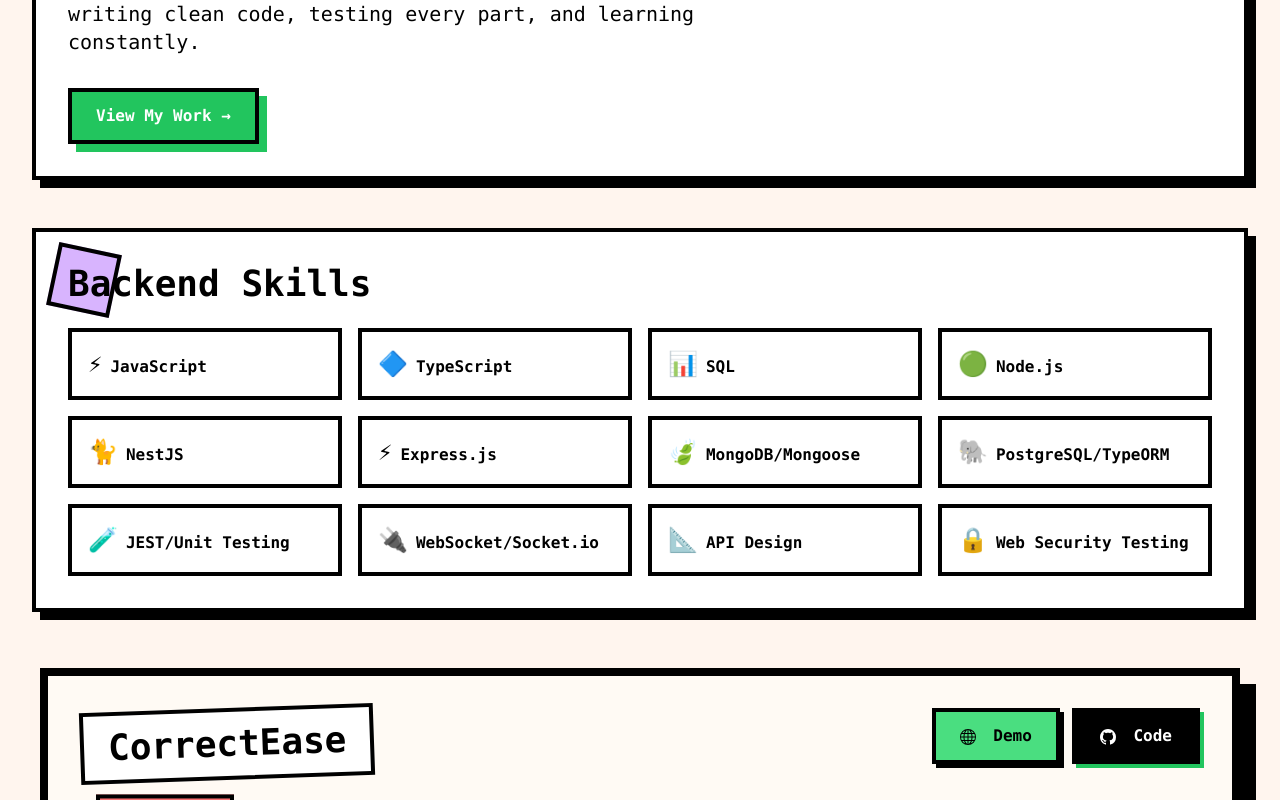
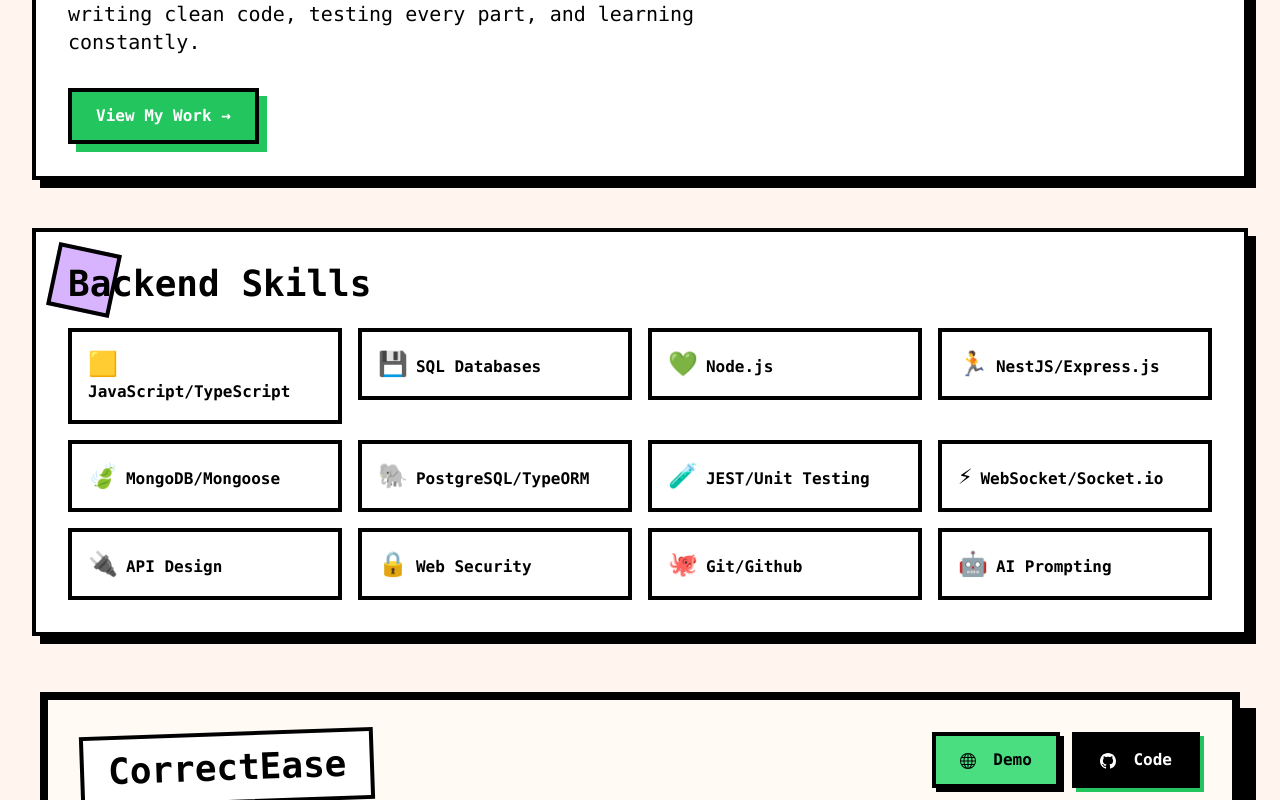
Before and after one commit to rathodrahool/portfolio-frontend, a React (Vite) app: page / in a window 1280 px wide. Shown: the part 540-1340 px from the top of the page. Built offline with nearby package versions, Linux system fonts and the light colour scheme.

Commit message:
ref: portfilio skillsection

```diff
--- a/src/pages/Portfolio.tsx
+++ b/src/pages/Portfolio.tsx
@@ -459,18 +459,18 @@
 
 const SkillsSection = () => {
   const skills = [
-    { name: "JavaScript", icon: "⚡" },
-    { name: "TypeScript", icon: "🔷" },
-    { name: "SQL", icon: "📊" },
-    { name: "Node.js", icon: "🟢" },
-    { name: "NestJS", icon: "🐈" },
-    { name: "Express.js", icon: "⚡" },
-    { name: "MongoDB/Mongoose", icon: "🍃" },
-    { name: "PostgreSQL/TypeORM", icon: "🐘" },
-    { name: "JEST/Unit Testing", icon: "🧪" },
-    { name: "WebSocket/Socket.io", icon: "🔌" },
-    { name: "API Design", icon: "📐" },
-    { name: "Web Security Testing", icon: "🔒" }
+    { name: "JavaScript/TypeScript", icon: "🟨" },  // JavaScript color
+    { name: "SQL Databases", icon: "💾" },          // Database icon
+    { name: "Node.js", icon: "💚" },                // Node.js green heart
+    { name: "NestJS/Express.js", icon: "🏃" },      // Fast/Express
+    { name: "MongoDB/Mongoose", icon: "🍃" },       // Leaf for MongoDB
+    { name: "PostgreSQL/TypeORM", icon: "🐘" },     // Postgres elephant
+    { name: "JEST/Unit Testing", icon: "🧪" },      // Test tube
+    { name: "WebSocket/Socket.io", icon: "⚡" },     // Real-time/lightning
+    { name: "API Design", icon: "🔌" },             // Connection/API
+    { name: "Web Security", icon: "🔒" },           // Lock for security
+    { name: "Git/Github", icon: "🐙" },             // Github octopus
+    { name: "AI Prompting", icon: "🤖" },           // Robot for AI          // Star for Google AI
   ];
 
   return (
```
